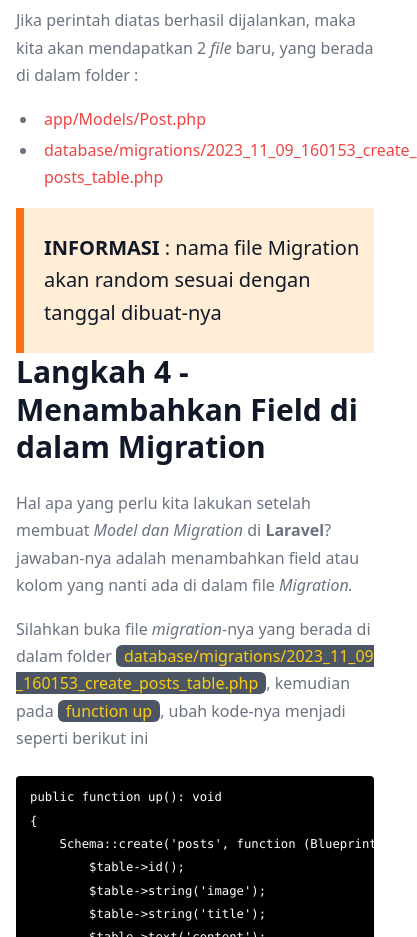
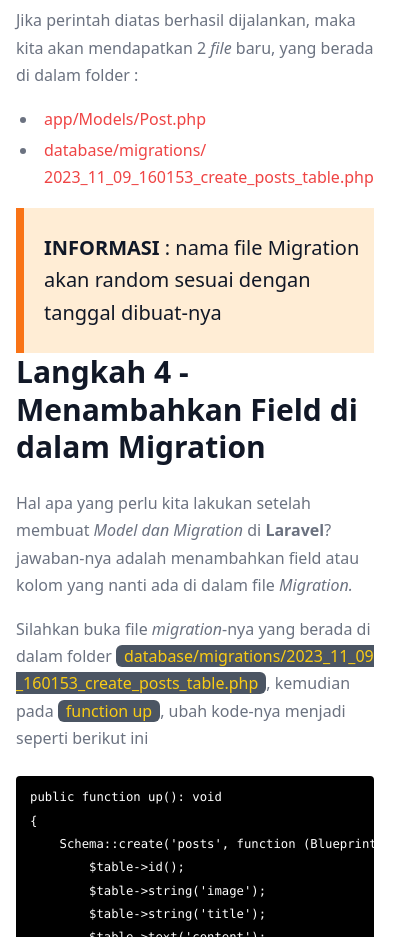
Before and after one commit to RickyPrima30/cja, a website: page model.html in a window 390 px wide. Shown: the part 3240-4177 px from the top of the page, 417 px wide, since content can reach past the window. Drawn offline with nearby package versions, Linux system fonts and the light colour scheme.

Commit message:
fix mobile view

```diff
--- a/model.html
+++ b/model.html
@@ -129,8 +129,8 @@ DB_PASSWORD=</code></pre>
                 <p>Jika perintah diatas berhasil dijalankan, maka kita akan mendapatkan 2 <em>file</em> baru, yang berada di dalam folder : </p>
                 <ul>
                     <li class="text-red-500">app/Models/Post.php</li>
-                    <li class="text-red-500">database/migrations/2023_11_09_160153_create_
-                        posts_table.php</li>
+                    <li class="text-red-500">database/migrations/
+                        2023_11_09_160153_create_posts_table.php</li>
                 </ul>
                 <div class="p-1 border-l-8 border-orange-500 bg-orange-100">
                     <p class="text-xl pl-4 font-medium leading-relaxed text-gray-900 dark:text-black"><span class="font-bold">INFORMASI</span> : nama file Migration akan random sesuai dengan tanggal dibuat-nya</p>
```
